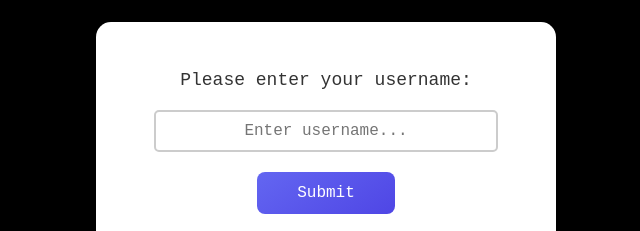
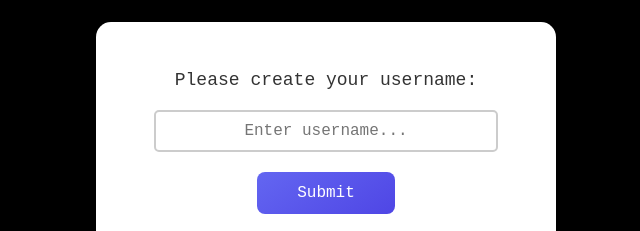
Before and after one commit to cunfuzed/PERMDAS, a website: page index.html in a window 1280 px wide. Shown: the part 240-471 px from the top of the page, 314-954 px from the left. Drawn offline with Linux system fonts and the light colour scheme.

Commit message:
Update prompt text for username creation

```diff
--- a/index.html
+++ b/index.html
@@ -73,7 +73,7 @@
   <body>
     <h1 class="header" id="header">Welcome to PERMDAS!</h1>
     <div class="username-matrix">
-      <p class="prompt">Please enter your username:</p>
+      <p class="prompt">Please create your username:</p>
       <input type="text" class="username" id="username-input" placeholder="Enter username...">
       <button id="submit">Submit</button>
       <p class="login-prompt">Already have an account? <a href="/PERMDAS/login" id="login-link">Log in</a></p>
```
